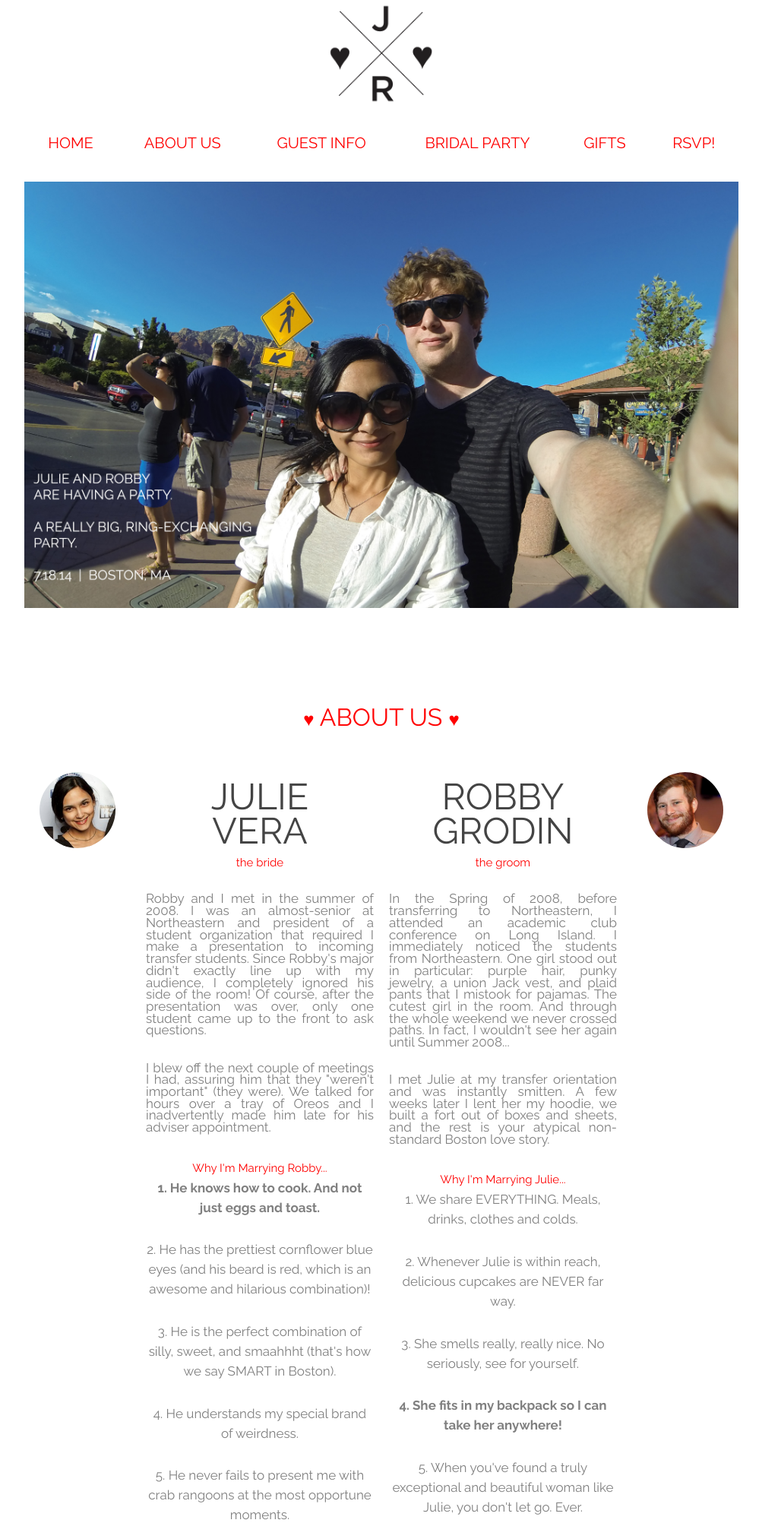
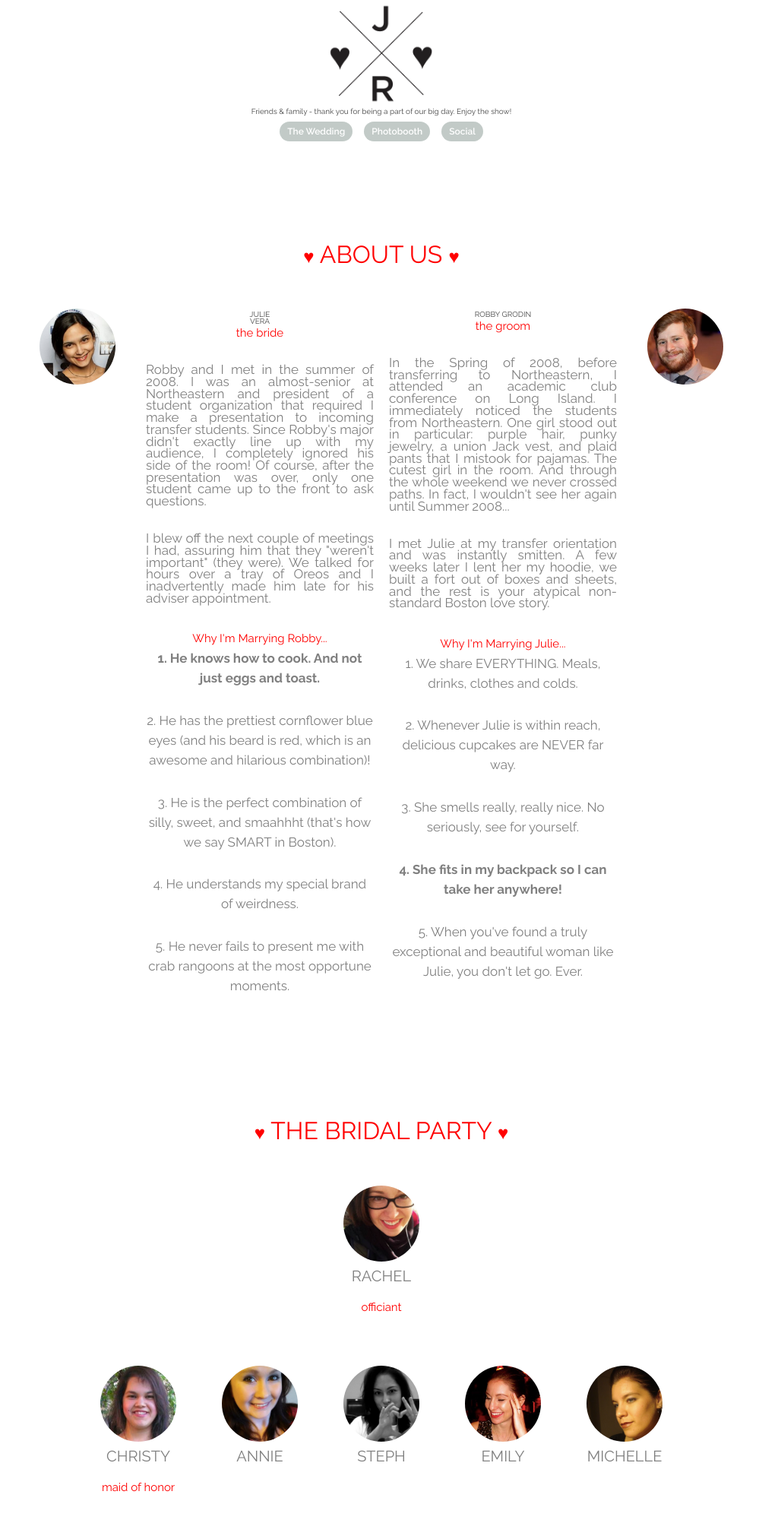
Before and after one commit to ConductiveIO/WeddingSite, a PHP site: page / in a window 1280 px wide. Shown: the top 2004 px of the page at 76% size, without its empty margins (138-1141 px from the left). Run offline with PHP 8.4, Linux system fonts and the light colour scheme; some libraries are stand-ins or nearby versions.

Commit message:
added images

```diff
--- a/css/style.css
+++ b/css/style.css
@@ -64,10 +64,18 @@ However, this blank file is available if you prefer
 	margin-bottom: 5%;
 }
 
+h4 {
+    background-color: transparent;
+}
+
 h5 {
 	font-size: 85%;
 	text-align: justify;
 	color: gray;
+}
+
+h3 {
+    font-size: 50%;
 }
 
 h6 {
@@ -95,12 +103,51 @@ li {
 }
 
 
-.twelve.columns.text-center.splash {
-	background-image: url("css_img/sedonatwo.jpg");
-	background-size: cover;
-	background-repeat: no-repeat;
-	background-position: center;
-	height: 600px;
+.two.columns.text-center.splash {
+    height: 550px;
+    background-color: whitesmoke;
+}
+
+.ten.columns.text-center.splash {
+    height: 550px;
+    background-color: purple;
+}
+
+.twelve.columns.text-center.thumb1 {
+    background-color:purple;
+    height: 125px;
+    width: 100%;
+    margin-top: 40px;
+    background-image: url('/img/car.png');
+    background-size: cover;
+    background-position: center;
+}
+
+.twelve.columns.text-center.thumb2{
+    background-color: orange;
+    height: 125px;
+    width:100%;
+    background-image: url('/img/sliderimg/img_0013.jpg');
+    background-size: cover;
+    background-position: center;
+}
+
+.twelve.columns.text-center.thumb3{
+    background-color: green;
+    height: 125px;
+    width:100%;
+    background-image: url('/img/car.png');
+    background-size: cover;
+    background-position: center;
+}
+
+.twelve.columns.text-center.thumb4{
+    background-color: blue;
+    height: 125px;
+    width:100%;
+    background-image: url('/img/car.png');
+    background-size: cover;
+    background-position: center;
 }
 
 .twelve.columns.text-center.hotel img {
@@ -232,3 +279,39 @@ twelve columns text-left header thingstodo {
 #thingstodoinboston {
     margin-bottom: -50px;
 }
+
+<!-- Slider -->
+.slider-wrap {
+    height: 550px;
+}
+
+.owl-wrapper {
+    height: 550px;
+}
+
+.btn {
+    color: #FFF !important;
+	display: inline-block;
+	zoom: 1;
+	*display: inline;/*IE7 life-saver */
+	margin: 5px;
+	padding-left: 10px !important;
+    padding-right: 10px !important;
+	font-size: 12px;
+	-webkit-border-radius: 30px;
+	-moz-border-radius: 30px;
+	border-radius: 30px;
+	background: #869791;
+	filter: Alpha(Opacity=50);/*IE7 fix*/
+	opacity: 0.5;
+}
+
+.btn:hover {
+    filter: Alpha(Opacity=100);/*IE7 fix*/
+	opacity: 1;
+	text-decoration: none;
+}
+
+.owl-carousel img {
+    max-height: 550px;
+}
--- a/index.php
+++ b/index.php
@@ -41,21 +41,22 @@
   <script src="//ajax.googleapis.com/ajax/libs/jquery/1.11.0/jquery.min.js" ></script>
   <script src="//ajax.googleapis.com/ajax/libs/jqueryui/1.10.4/jquery-ui.min.js" ></script>
   <script type='text/javascript' src='//cdn.firebase.com/js/client/1.0.15/firebase.js'></script>
-  <script type='text/javascript' src='js/rsvp.js'></script>
   <script type='text/javascript' src='js/analytics.js'></script>
   <script gumby-touch="js/libs" src="js/libs/gumby.js"></script>
-	<script src="js/libs/ui/gumby.retina.js"></script>
-	<script src="js/libs/ui/gumby.fixed.js"></script>
-	<script src="js/libs/ui/gumby.skiplink.js"></script>
-	<script src="js/libs/ui/gumby.toggleswitch.js"></script>
-	<script src="js/libs/ui/gumby.checkbox.js"></script>
-	<script src="js/libs/ui/gumby.radiobtn.js"></script>
-	<script src="js/libs/ui/gumby.tabs.js"></script>
-	<script src="js/libs/ui/gumby.navbar.js"></script>
 	<script src="js/libs/ui/jquery.validation.js"></script>
 	<script src="js/libs/gumby.init.js"></script>
-  <script src="js/plugins.js"></script>
+      <script src="js/plugins.js"></script>
 	<script src="js/main.js"></script>
+
+    <!-- OWL -->
+    <!-- Important Owl stylesheet -->
+    <link rel="stylesheet" href="owl/owl.carousel.css">
+
+    <!-- Default Theme -->
+    <link rel="stylesheet" href="owl/owl.theme.css">
+
+
+
 </head>
 
 <body>
@@ -66,27 +67,147 @@
 		</div>
 	</div>
 
-	<div class="row navbar" a id="home">
-  <!-- Toggle for mobile navigation, targeting the <ul> -->
-	  <a class="toggle" gumby-trigger="#nav1 > ul" href="#"><i class="icon-menu"></i></a>
-	  <ul class="twelve columns centered">
-	  	<li><a href="#home">HOME</a></li>
-	    <li><a href="#aboutus">ABOUT US</a></li>
-	    <!-- <li><span>&hearts;</span></li> -->
-	    <li><a href="#guestinfo">GUEST INFO</a></li>
-	    <!-- <li><span>&hearts;</span></li> -->
-	    <li><a href="#bridalparty">BRIDAL PARTY</a></li>
-	    <!-- <li><span>&hearts;</span></li> -->
-	    <li><a href="#gifts">GIFTS</a></li>
-	    <!-- <li><span>&hearts;</span></li> -->
-	    <li><a href="#rsvp">RSVP!</a></li>
-	  </ul>
-</div>
+    <div class="row">
+        <div class="twelve columns centered text-center">
+            <h3>Friends & family - thank you for being a part of our big day. Enjoy the show!</h3>
+        </div>
+    </div>
 
 	<div class="row">
-  		<div class="twelve columns text-center splash">
+  		<div class="twelve columns text-center slider-wrap">
+             <div id="slider" class="owl-carousel">
+
+                    <div><img src="img/sliderimg/1545841_0015.jpg"/></div>
+                    <div><img src="img/sliderimg/1545841_0026.jpg"/></div>
+                    <div><img src="img/sliderimg/1545841_0037.jpg"/></div>
+                    <div><img src="img/sliderimg/1545841_0044.jpg"/></div>
+                    <div><img src="img/sliderimg/1545841_0065.jpg"/></div>
+                    <div><img src="img/sliderimg/1545841_0072.jpg"/></div>
+                    <div><img src="img/sliderimg/1545841_0080.jpg"/></div>
+                    <div><img src="img/sliderimg/1545841_0083.jpg"/></div>
+                    <div><img src="img/sliderimg/1545841_0096.jpg"/></div>
+                    <div><img src="img/sliderimg/1545841_0100.jpg"/></div>
+                    <div><img src="img/sliderimg/1545841_0107.jpg"/></div>
+                    <div><img src="img/sliderimg/1545841_0124.jpg"/></div>
+                    <div><img src="img/sliderimg/1545841_0143.jpg"/></div>
+                    <div><img src="img/sliderimg/1545841_0157.jpg"/></div>
+                    <div><img src="img/sliderimg/1545841_0160.jpg"/></div>
+                    <div><img src="img/sliderimg/1545841_0193.jpg"/></div>
+                    <div><img src="img/sliderimg/1545841_0201.jpg"/></div>
+                    <div><img src="img/sliderimg/1545841_0204.jpg"/></div>
+                    <div><img src="img/sliderimg/1545841_0216.jpg"/></div>
+                    <div><img src="img/sliderimg/1545841_0231.jpg"/></div>
+                    <div><img src="img/sliderimg/1545841_0255.jpg"/></div>
+                    <div><img src="img/sliderimg/1545841_0258.jpg"/></div>
+                    <div><img src="img/sliderimg/1545841_0283.jpg"/></div>
+                    <div><img src="img/sliderimg/1545841_0291.jpg"/></div>
+                    <div><img src="img/sliderimg/1545841_0332.jpg"/></div>
+                    <div><img src="img/sliderimg/1545841_0358.jpg"/></div>
+                    <div><img src="img/sliderimg/1545841_0369.jpg"/></div>
+                    <div><img src="img/sliderimg/1545841_0394.jpg"/></div>
+                    <div><img src="img/sliderimg/1545841_0412.jpg"/></div>
+                    <div><img src="img/sliderimg/1545841_0462.jpg"/></div>
+                    <div><img src="img/sliderimg/1545841_0512.jpg"/></div>
+                    <div><img src="img/sliderimg/1545841_0518.jpg"/></div>
+                    <div><img src="img/sliderimg/1545841_0533.jpg"/></div>
+                    <div><img src="img/sliderimg/1545841_0541.jpg"/></div>
+                    <div><img src="img/sliderimg/1545841_0559.jpg"/></div>
+                    <div><img src="img/sliderimg/1545841_0587.jpg"/></div>
+                    <div><img src="img/sliderimg/1545841_0612.jpg"/></div>
+                    <div><img src="img/sliderimg/1545841_0691.jpg"/></div>
+                    <div><img src="img/sliderimg/1545841_0719.jpg"/></div>
+                    <div><img src="img/sliderimg/1545841_0727.jpg"/></div>
+                    <div><img src="img/sliderimg/1545841_0765.jpg"/></div>
+                    <div><img src="img/sliderimg/1545841_0781.jpg"/></div>
+                    <div><img src="img/sliderimg/1545841_0801.jpg"/></div>
+                    <div><img src="img/sliderimg/1545841_0852.jpg"/></div>
+                    <div><img src="img/sliderimg/1545841_0910.jpg"/></div>
+                    <div><img src="img/sliderimg/1545841_0931.jpg"/></div>
+                    <div><img src="img/sliderimg/1545841_0936.jpg"/></div>
+                    <div><img src="img/sliderimg/1545841_0946.jpg"/></div>
+                    <div><img src="img/sliderimg/1545841_0968.jpg"/></div>
+                    <div><img src="img/sliderimg/img_0009.jpg"/></div>
+                    <div><img src="img/sliderimg/img_0010.jpg"/></div>
+                    <div><img src="img/sliderimg/img_0011.jpg"/></div>
+                    <div><img src="img/sliderimg/img_0012.jpg"/></div>
+                    <div><img src="img/sliderimg/img_0013.jpg"/></div>
+                    <div><img src="img/sliderimg/img_0014.jpg"/></div>
+                    <div><img src="img/sliderimg/img_0015.jpg"/></div>
+                    <div><img src="img/sliderimg/img_0016.jpg"/></div>
+                    <div><img src="img/sliderimg/img_0017.jpg"/></div>
+                    <div><img src="img/sliderimg/img_0018.jpg"/></div>
+                    <div><img src="img/sliderimg/img_0019.jpg"/></div>
+                    <div><img src="img/sliderimg/img_0020.jpg"/></div>
+                    <div><img src="img/sliderimg/img_0021.jpg"/></div>
+                    <div><img src="img/sliderimg/img_0022.jpg"/></div>
+                    <div><img src="img/sliderimg/img_0023.jpg"/></div>
+                    <div><img src="img/sliderimg/img_0024.jpg"/></div>
+                    <div><img src="img/sliderimg/img_0025.jpg"/></div>
+                    <div><img src="img/sliderimg/img_0026.jpg"/></div>
+                    <div><img src="img/sliderimg/img_0027.jpg"/></div>
+                    <div><img src="img/sliderimg/img_0028.jpg"/></div>
+                    <div><img src="img/sliderimg/img_0029.jpg"/></div>
+                    <div><img src="img/sliderimg/img_0030.jpg"/></div>
+                    <div><img src="img/sliderimg/img_0031.jpg"/></div>
+                    <div><img src="img/sliderimg/img_0032.jpg"/></div>
+                    <div><img src="img/sliderimg/img_0033.jpg"/></div>
+                    <div><img src="img/sliderimg/img_0034.jpg"/></div>
+                    <div><img src="img/sliderimg/img_0035.jpg"/></div>
+                    <div><img src="img/sliderimg/img_0036.jpg"/></div>
+                    <div><img src="img/sliderimg/img_0037.jpg"/></div>
+                    <div><img src="img/sliderimg/img_0038.jpg"/></div>
+                    <div><img src="img/sliderimg/img_0039.jpg"/></div>
+                    <div><img src="img/sliderimg/img_0040.jpg"/></div>
+                    <div><img src="img/sliderimg/img_0041.jpg"/></div>
+                    <div><img src="img/sliderimg/img_0042.jpg"/></div>
+                    <div><img src="img/sliderimg/img_0043.jpg"/></div>
+                    <div><img src="img/sliderimg/img_0044.jpg"/></div>
+                    <div><img src="img/sliderimg/img_0045.jpg"/></div>
+                    <div><img src="img/sliderimg/img_0046.jpg"/></div>
+                    <div><img src="img/sliderimg/img_0047.jpg"/></div>
+                    <div><img src="img/sliderimg/img_0048.jpg"/></div>
+                    <div><img src="img/sliderimg/img_0049.jpg"/></div>
+                    <div><img src="img/sliderimg/img_0050.jpg"/></div>
+                    <div><img src="img/sliderimg/img_0051.jpg"/></div>
+                    <div><img src="img/sliderimg/img_0052.jpg"/></div>
+                    <div><img src="img/sliderimg/img_0053.jpg"/></div>
+                    <div><img src="img/sliderimg/img_0054.jpg"/></div>
+                    <div><img src="img/sliderimg/img_0055.jpg"/></div>
+                    <div><img src="img/sliderimg/img_0056.jpg"/></div>
+                    <div><img src="img/sliderimg/img_0057.jpg"/></div>
+                    <div><img src="img/sliderimg/img_0058.jpg"/></div>
+                    <div><img src="img/sliderimg/img_0059.jpg"/></div>
+                    <div><img src="img/sliderimg/img_0060.jpg"/></div>
+                    <div><img src="img/sliderimg/img_0061.jpg"/></div>
+                    <div><img src="img/sliderimg/img_0062.jpg"/></div>
+                    <div><img src="img/sliderimg/img_0063.jpg"/></div>
+                    <div><img src="img/sliderimg/img_0064.jpg"/></div>
+                    <div><img src="img/sliderimg/img_0065.jpg"/></div>
+                    <div><img src="img/sliderimg/img_0066.jpg"/></div>
+                    <div><img src="img/sliderimg/img_0067.jpg"/></div>
+                    <div><img src="img/sliderimg/img_0068.jpg"/></div>
+                    <div><img src="img/sliderimg/img_0069.jpg"/></div>
+                    <div><img src="img/sliderimg/img_0070.jpg"/></div>
+                    <div><img src="img/sliderimg/img_0071.jpg"/></div>
+                    <div><img src="img/sliderimg/img_0072.jpg"/></div>
+                    <div><img src="img/sliderimg/img_0073.jpg"/></div>
+                    <div><img src="img/sliderimg/img_0074.jpg"/></div>
+                    <div><img src="img/sliderimg/img_0075.jpg"/></div>
+                    <div><img src="img/sliderimg/img_0076.jpg"/></div>
+
+            </div>
   		</div>
   	</div>
+
+    <div class="row">
+        <div class="six columns text-center centered slider-nav">
+            <a class="btn jumpto1">The Wedding</a>
+            <a class="btn jumpto2">Photobooth</a>
+            <a class="btn jumpto3" href="https://tagboard.com/jrgetweddy">Social</a>
+        </div>
+    </div>
+
+
 
 	<div class="row">
 	    <div class="twelve columns text-center header">
@@ -164,239 +285,7 @@
   	</div>
   </div>
 
-  	<div class="row">
-	    <div class="twelve columns text-center header">
-	      <h4><span>&hearts;</span><a id="guestinfo"> GUEST INFO </a><span>&hearts;</span></h4>
-	    </div>
-  	</div>
-
-  	<div class="row">
-  		<div class="four columns text-center">
-
-  			<div class="row">
-  				<div class="twelve columns text-center hotel">
-  					<img src="img/hotel-icon.svg"/>
-  				</div>
-  			</div>
-
-  			<div class="row">
-  				<div class="twelve columns text-center">
-  					<p><a href="#wheretostay">WHERE TO STAY</a></p>
-  				</div>
-  			</div>
-
-  		</div>
-
-  		<div class="four columns text-center">
-
-  			<div class="row">
-  				<div class="twelve columns text-center directions">
-  					<img src="img/directions-map.svg"/>
-  				</div>
-  			</div>
-
-
-  			<div class="row">
-  				<div class="twelve columns text-center">
-  					<p><a href="#directions">DIRECTIONS</a></p>
-  				</div>
-  			</div>
-  		</div>
-
-
-
-  		<div class="four columns text-center">
-
-  			<div class="row">
-  				<div class="twelve columns text-center ceremony">
-  					<img src="img/marriage-rings.svg"/>
-  				</div>
-  			</div>
-
-  			<div class="row">
-  				<div class="twelve columns text-center">
-  					<p><a href="#ceremony">CEREMONY</a></p>
-  				</div>
-  			</div>
-  		</div>
-
-
-
-        <div class="row">
-                <div class="twelve columns text-center thingstodo">
-                    <a href="thingstodo.html"><img src="img/fun.svg"/></a>
-                </div>
-        </div>
-
-        <div class="row">
-                <div class="twelve columns text-center">
-                    <p><a href="thingstodo.html">THINGS TO DO</a></p>
-                </div>
-        </div>
-
-
-  	</div>
-
-
-
-  	<div class="row">
-	    <div class="twelve columns text-center header">
-	      <h4><span>&hearts;</span><a id="wheretostay"> WHERE TO STAY </a><span>&hearts;</span></h4>
-	    </div>
-  	</div>
-
-  	<div class="row">
-  		<div class="two columns text-center">
-  		</div>
-
-  		<div class="four columns text-center">
-  			<br>
-  			<br>
-  			<p><strong>THE HILTON, DOWNTOWN BOSTON</strong></p>
-  			<p>The Hilton is located within walking distance of the New England Aquarium, Faneuil Hall and Quincy Market, and the shops at Downtown Crossing.</p>
-  			<p>89 Broad Street<br>Boston, MA 02110<br>+1-617-556-0006</p>
-			<p>To book your stay, please click <a href="http://www.hilton.com/en/hi/groups/personalized/B/BOSFDHF-VG0717-20140718/index.jhtml"><span>HERE</span></a>.</p>
-			<br>
-			<p><strong>AIRBNB</strong></p>
-      <p>For those of you who are more adventurous - we highly suggest giving <a href="https://www.airbnb.com/locations/boston"><span>AIRBNB</span></a> a try!
-      <br>
-  		</div>
-
-  		<div class="four column text-center">
-  			<br>
-  			<br>
-  			<br>
-  			<iframe src="https://www.google.com/maps/embed?pb=!1m18!1m12!1m3!1d2948.301989864679!2d-71.05312300000004!3d42.35740299999997!2m3!1f0!2f0!3f0!3m2!1i1024!2i768!4f13.1!3m3!1m2!1s0x0%3A0x1d2976c65b6f1dec!2sHilton+Boston+Downtown%2FFaneuil+Hall!5e0!3m2!1sen!2sus!4v1396211163750" width="375" height="375" frameborder="0" style="border:0"></iframe>
-  		</div>
-
-  		<div class="two columns text-center">
-  		</div>
-
-  	</div>
-
-
-  	<div class="row">
-	    <div class="twelve columns text-center header">
-	      <h4><span>&hearts;</span><a id="directions"> DIRECTIONS </a><span>&hearts;</span></h4>
-	    </div>
-  	</div>
-
-  	<div class="row">
-  		<div class="four columns text-center">
-  			<img src="img/tlogo.png" height="100" width="100" />
-  		</div>
-
-  		<div class="four columns text-center">
-  			<div class="row">
-  				<div class="twelve columns text-center">
-  					<br>
-  					<p><strong>VIA SUBWAY</strong></p>
-  					<br>
-  					<br>
-  					<p>Getting to the New England Aquarium is easy. The T makes it even easier.</p>
-					<p><span>Blue Line > Aquarium Subway Stop</span></p>
-					<p>For detailed schedules and for connecting to the Blue Line via Commuter Rail, click <a href="http://www.mbta.com">HERE</a>.</p>
-					<br>
-					<br>
-  				</div>
-  			</div>
-  		</div>
-
-  		<div class="four columns text-center">
-  		</div>
-
-  	</div>
-
-	<div class="row">
-	  		<div class="four columns text-center">
-	  			<img src="img/car.png" height="100" width="100" />
-	  		</div>
-
-	  		<div class="four columns text-center">
-	  			<div class="row">
-	  				<div class="twelve columns text-center">
-	  					<br>
-	  					<p><strong>VIA WHEELS</strong></p>
-	  					<p>We recommend a designated driver for a more enjoyable evening! </p>
-	  					<br>
-	  				</div>
-	  			</div>
-
-	  		</div>
-
-	  		<div class="four columns text-center">
-	  		</div>
-
-	  	</div>
-
-	<div class="row">
-		<div class="six columns text-center centered">
-			<br>
-			<iframe src="https://www.google.com/maps/embed?pb=!1m18!1m12!1m3!1d5896.394892502011!2d-71.0510211818643!3d42.35963121412693!2m3!1f0!2f0!3f0!3m2!1i1024!2i768!4f13.1!3m3!1m2!1s0x89e3707d60bfd085%3A0xdda63d8ad6157d49!2sNew+England+Aquarium!5e0!3m2!1sen!2sus!4v1396215346585" width="375" height="375" frameborder="0" style="border:0"></iframe>
-			<br>
-			<br>
-			<br>
-		</div>
-	</div>
-
-
-	<div class="row">
-  		<div class="four columns text-center">
-  			<img src="img/parkingicon.png" height="100" width="100" />
-  		</div>
-
-  		<div class="four columns text-center">
-  			<div class="row">
-  				<div class="twelve columns text-center">
-  					<br>
-  					<br>
-  					<p><strong>PARKING INFO</strong></p>
-  					<p>Park if you must, but our hotel is within walking distance!</p>
-					<p>
-					Parking is $25 (or $35 if you forget to validate!).
-					</p>
-					<br>
-					<br>
-  				</div>
-  			</div>
-  		</div>
-
-  		<div class="four columns text-center">
-  		</div>
-
-  	</div>
-
-
-  	<div class="row">
-	    <div class="twelve columns text-center header">
-	      <h4><span>&hearts;</span><a id="ceremony"> CEREMONY </a><span>&hearts;</span></h4>
-	    </div>
-  	</div>
-
-  	<div class="row">
-  		<div class="eight columns text-center centered">
-  			<br>
-  			<br>
-  			<br>
-  			<h4><strong>FRIDAY, JULY 18, 2014</strong></h4>
-  			<br>
-	  			<script>
-	  			var today = new Date();
-	  			var wedding = new Date(2014,6,18);
-	  			var oneDay = 24*60*60*1000;
-	  			var daysUntil = Math.round(Math.abs((today.getTime() - wedding.getTime(0))/oneDay));
-	  			document.write("<span>"+daysUntil+" DAYS UNTIL THE PARTY!</span>");
-	  			</script>
-  			<br>
-  			<p><span>START TIME: 7:00pm</span></p>
-  			<p>Please arrive by on time for refreshments and beautiful sunset views of the Boston Harbor.</p>
-  			<br>
-  			<br>
-
-  		</div>
-  	</div>
-
-  	<div class="row">
+<div class="row">
 	    <div class="twelve columns text-center header">
 	      <h4><span>&hearts;</span><a id="bridalparty"> THE BRIDAL PARTY </a><span>&hearts;</span></h4>
 	    </div>
@@ -604,103 +493,11 @@
 
 
 
-  	<div class="row">
-	    <div class="twelve columns text-center header">
-	      <h4><span>&hearts;</span><a id="gifts"> GIFTS </a><span>&hearts;</span></h4>
-	    </div>
-  	</div>
+<!-- Owl -->
+     <!-- Include js plugin -->
+    <script src="owl/owl.carousel.js"></script>
 
-  	<div class="row">
-
-  		<div class="four columns text-center gifts">
-			<a href="http://www.amazon.com/registry/wedding/XLHG5QE5MOHU"> <img src="img/amazonlogo.png"/></a>
-		</div>
-		<div class="four columns text-center gifts">
-			<a href="http://www.crateandbarrel.com/Gift-Registry/Julie-Vera-and-Robby-Grodin/r4986628"><img src="img/crateandbarrellogo.png"/></a>
-		</div>
-		<div class="four columns text-center gifts">
-			<a href="http://www1.macys.com/registry/wedding/guest/?registryId=2041095"><img src="img/macyslogo.jpg"/></a>
-		</div>
-
-	</div>
-
-  	<div class="row">
-	    <div class="twelve columns text-center header">
-        <br><br><br>
-	      <h4><span>&hearts;</span><a id="rsvp"> RSVP </a><span>&hearts;</span></h4>
-	    </div>
-  	</div>
-
-  	<div class="row">
-  		<div class="six columns text-center centered">
-		  	<div id="dialog-form">
-		      <form name="rsvpform" method="post" action="<?php echo htmlspecialchars($_SERVER["PHP_SELF"]);?>">
-				    <ul>
-            <br>
-              <li class="field">
-                <input class="input" id="guest1" type="text" name="guest1" placeholder="Guest 1" value="" />
-              </li>
-            <li class="field">
-              <input class="input" id="guest2" type="text" placeholder="Guest 2" value="" />
-            </li>
-            <hr>
-            <li class="attend">
-              <input id="yes" type="radio" name="attend" value="yes">WOULDN'T MISS IT FOR THE WORLD!
-            </li>
-            <li class="attend">
-              <input id="no" type="radio" name="attend" value="no">WILL BE CELEBRATING FROM AFAR<br>
-            </li>
-            <hr>
-            <li class="field food g1" style="display:none">
-              <label class="foodopt" for="chicken">
-                <input id="chicken" type="radio" name="foodopt1" value="chicken"/>
-                <img src="css/css_img/chicken.jpg" width="50%">
-              </label>
-              <label class="foodopt" for="cow">
-                <input id="cow" type="radio" name="foodopt1"
-                       value="cow"/>
-                <img src="css/css_img/cow.jpg" width="50%">
-              </label>
-              <label class="foodopt" for="fish">
-                <input id="fish" type="radio" name="foodopt1"
-                       value="fish"/>
-                <img src="css/css_img/fish.jpg" width="50%">
-              </label>
-            </li>
-            <li class="field food g2" style="display:none">
-              <label class="foodopt2" for="chicken2">
-                <input id="chicken2" type="radio" name="foodopt2"
-                       value="chicken"/>
-                <img src="css/css_img/chicken.jpg" width="50%">
-              </label>
-              <label class="foodopt2" for="cow2">
-                <input id="cow2" type="radio" name="foodopt2"
-                       value="cow"/>
-                <img src="css/css_img/cow.jpg" width="50%">
-              </label>
-              <label class="foodopt2" for="fish2">
-                <input id="fish2" type="radio" name="foodopt2"
-                       value="fish"/>
-                <img src="css/css_img/fish.jpg" width="50%">
-              </label>
-            </li>
-          </ul>
-         <input type="button" id="submit" name="submit" value="Submit" disabled="true">
-          <input type="button" id="cancel" name="cancel" value="Cancel">
-        </form>
-			</div>
-      Please enter the unique number written on the back of your invitation<br>
-      <input type="text" name="uid"><br>
-            <div class="medium default btn pretty" id="rsvp-button">RSVP</div>
-        <br><br><br><br><br><br><br><br>
-  		</div>
-  	</div>
-	<div class="row">
-		<div class="twelve columns logo text-center">
-			<img src="img/jrsquare_transp.png"/>
-      <br><br><br><br>
-		</div>
-	</div>
-  <br><br><br><br>
+    <!-- custom js for owl -->
+    <script src="owl/custom.js"></script>
   </body>
 </html>
```
